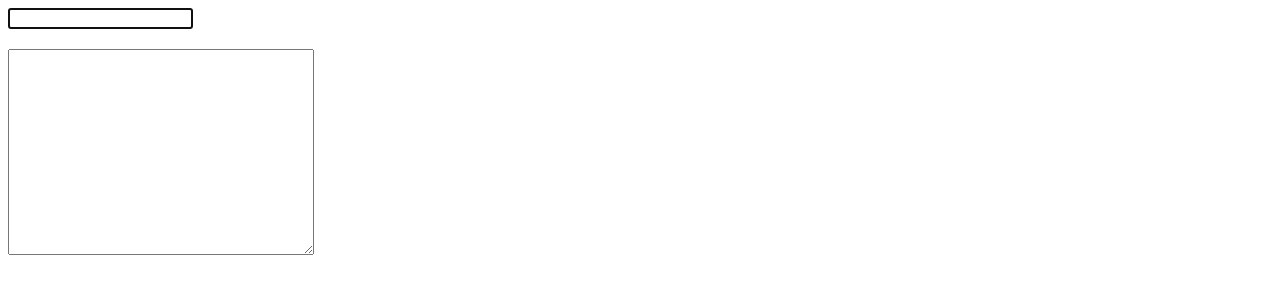
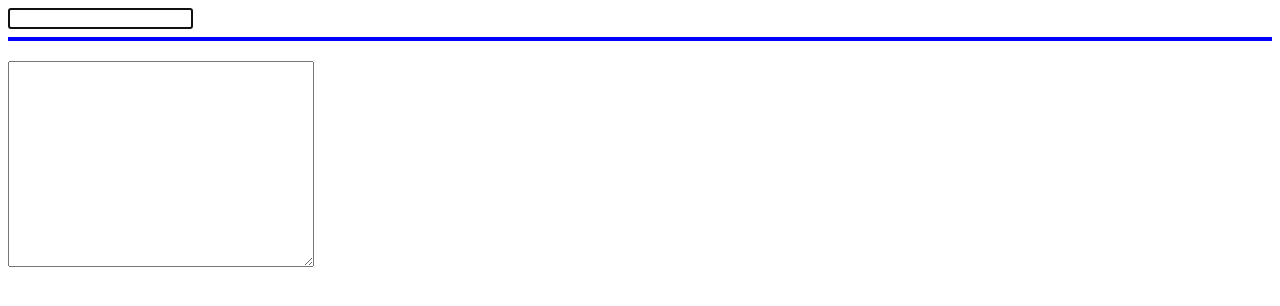
Before and after one commit to eternal-lee/MD5, a plain HTML site: page index.html in a window 1280 px wide. Drawn offline with Linux system fonts and the light colour scheme.

Commit message:
Update index.html

```diff
--- a/index.html
+++ b/index.html
@@ -7,8 +7,9 @@
     <script type="text/javascript" src="md5-min.js" ></script>
 </head>
 <body>
-	<input type="text" id="txt" value=""/><br/>
-	<textarea id="show" style="width:300px;height:200px;margin-top:20px;"></textarea>
+	<input type="text" id="txt" value=""/>
+	<hr style="border:2px solid blue;">
+	<textarea id="show" style="width:300px;height:200px;margin-top:20px;display:block;"></textarea>
 	<script type="text/javascript">
 	$("#txt").focus();
 //	alert($.md5("Hello"));
```
